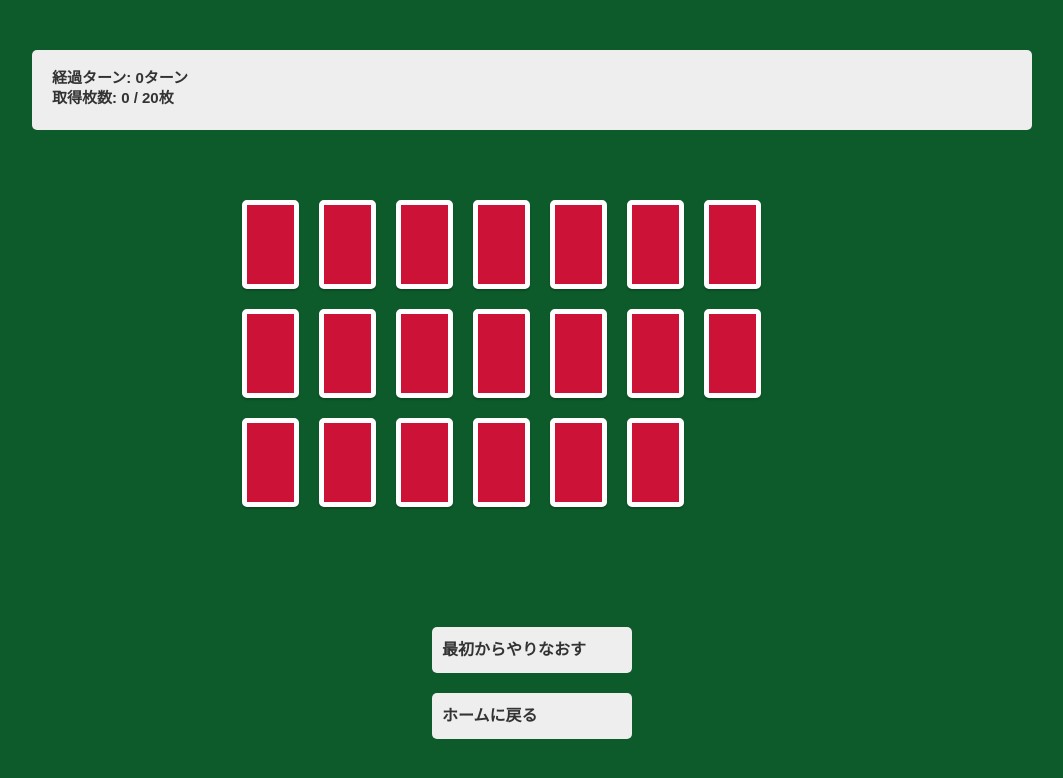
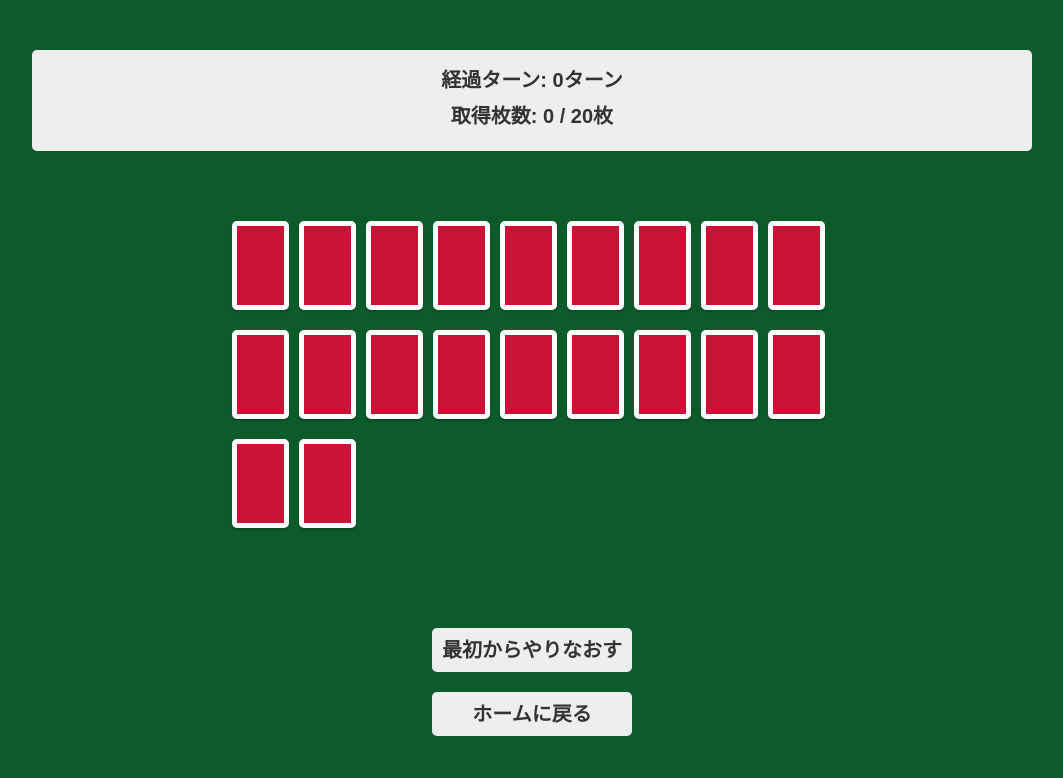
Before and after one commit to foolish-pine/concentration-game, a Vue app: page /practice in a window 1280 px wide. Shown: the top 778 px of the page, without its empty margins (108-1171 px from the left). Built offline with nearby package versions, Linux system fonts and the light colour scheme; a web font is replaced by a local one.

Commit message:
[fix] 練習モード/スタイル修正

```diff
--- a/src/components/ButtonSet.vue
+++ b/src/components/ButtonSet.vue
@@ -16,28 +16,28 @@ export default class ButtonSet extends Vue {}
 .button-container {
   display: flex;
   flex-direction: column;
-  width: 250px;
+  gap: 20px;
+  width: 200px;
   margin: 50px auto 0;
-  .button:nth-of-type(1) {
-    margin-bottom: 20px;
-  }
 }
 
 .button {
   position: relative;
-  padding: 15px 10px;
+  padding: 12px 0;
+  font-size: 2rem;
   font-weight: bold;
   color: #333;
+  text-align: center;
   cursor: pointer;
   background-color: #eee;
   border-radius: 5px;
+
   &:hover {
     &::before {
       position: absolute;
       top: 0;
       bottom: 0;
       left: -30px;
-      box-sizing: border-box;
       width: 20px;
       height: 20px;
       margin: auto;
--- a/src/components/ComMode.vue
+++ b/src/components/ComMode.vue
@@ -1,10 +1,10 @@
 <template>
   <div class="container">
     <div class="counter-container">
-      <div class="turn-dispaly" v-if="!isPlayerWin && !isComWin && !isDraw">
+      <div class="turn-display" v-if="!isPlayerWin && !isComWin && !isDraw">
         <span class="you" v-if="!isComTurn">あなた</span><span class="com" v-else>COM</span> のターンです
       </div>
-      <div class="result-dispaly" v-else>
+      <div class="result-display" v-else>
         <div class="result--player-win" v-if="isPlayerWin">あなたの勝ちです!!</div>
         <div class="result--com-win" v-if="isComWin">COMの勝ちです!!</div>
         <div v-if="isDraw">引き分けです</div>
@@ -273,7 +273,6 @@ export default class CardField extends Vue {
 }
 </script>
 
-<!-- Add "scoped" attribute to limit CSS to this component only -->
 <style lang="scss" scoped>
 .container {
   max-width: 1000px;
@@ -296,13 +295,13 @@ export default class CardField extends Vue {
   color: #4169e1;
 }
 
-.turn-dispaly {
+.turn-display {
   margin-bottom: 10px;
   font-size: 1.5rem;
   font-weight: bold;
 }
 
-.result-dispaly {
+.result-display {
   margin-bottom: 10px;
   font-size: 1.5rem;
   font-weight: bold;
--- a/src/components/PracticeMode.vue
+++ b/src/components/PracticeMode.vue
@@ -6,8 +6,9 @@
       <div class="done" v-if="isGameDone">Done!!</div>
     </div>
     <div class="card-field">
-      <div class="card-container" v-for="card in deck" :key="card.id">
       <div
+        v-for="card in deck"
+        :key="card.id"
         class="card"
         @click="selectCard(card.id)"
         :class="{
@@ -47,7 +48,6 @@
               <span v-else>♠</span>
             </div>
           </transition>
-          </div>
         </div>
       </div>
     </div>
@@ -173,16 +173,19 @@ export default class CardField extends Vue {
 
 .turn-counter {
   margin-bottom: 5px;
-  font-size: 1.5rem;
+  margin-bottom: 16px;
+  font-size: 2rem;
   font-weight: bold;
   color: #333;
+  text-align: center;
 }
 
 .card-counter {
   margin-bottom: 5px;
-  font-size: 1.5rem;
+  font-size: 2rem;
   font-weight: bold;
   color: #333;
+  text-align: center;
 }
 
 .done {
@@ -194,13 +197,10 @@ export default class CardField extends Vue {
 .card-field {
   display: flex;
   flex-wrap: wrap;
+  gap: 20px 10px;
   max-width: 800px;
   padding: 50px 100px;
   margin: 0 auto;
-}
-
-.card-container {
-  margin: 0 10px 20px;
 }
 
 .card {
--- a/src/views/Com.vue
+++ b/src/views/Com.vue
@@ -21,15 +21,3 @@ export default class Practice extends Vue {
   comLevel!: number;
 }
 </script>
-
-<style lang="scss" scoped>
-.button-container {
-  display: flex;
-  flex-direction: column;
-  width: 200px;
-  margin: 50px auto 0;
-  button:nth-of-type(1) {
-    margin-bottom: 20px;
-  }
-}
-</style>
```
Lines whose indentation alone changed are shown as unchanged.
